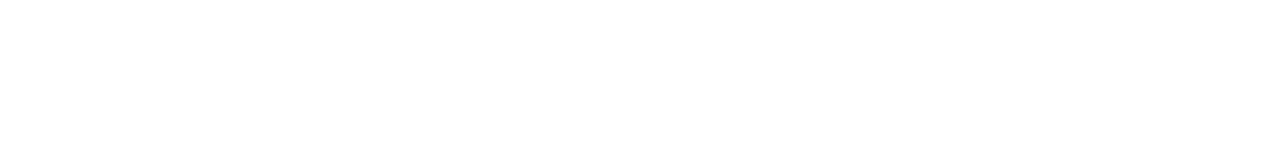
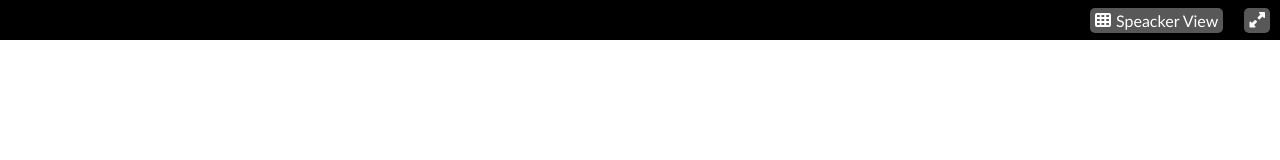
Before and after one commit to VolxDarkTV/html-css-zoom, a plain HTML site: page index.html in a window 1280 px wide. Drawn offline with Linux system fonts and the light colour scheme.

Commit message:
top action bar

```diff
--- a/css/style.css
+++ b/css/style.css
@@ -0,0 +1,36 @@
+*{
+    margin: 0;
+    padding: 0;
+    box-sizing: border-box;
+}
+body{
+    font-family: 'Gill Sans', 'Gill Sans MT', Calibri, 'Trebuchet MS', sans-serif;
+}
+/* Buttom Bar */
+.button-bar{
+    display: flex;
+    justify-content: flex-end;
+    max-height: 50px;
+    background-color: #000;
+    color: #fff;
+}
+.button-center{
+    display: flex;
+    justify-content: space-between;
+    align-items: center;
+    margin-right: 10px;
+    width: 180px;
+    height: 40px;
+}
+.button{
+    display: flex;
+    align-items: center;
+    height: 25px;
+    padding: 5px;
+    background-color: rgb(88, 88, 88);
+    border-radius: 5px;
+}
+/* Button */
+#view span{
+    margin-left: 5px;
+}
--- a/index.html
+++ b/index.html
@@ -5,9 +5,24 @@
     <meta http-equiv="X-UA-Compatible" content="IE=edge">
     <meta name="viewport" content="width=device-width, initial-scale=1.0">
     <link rel="stylesheet" href="css/style.css">
-    <title>Document</title>
+    <link rel="stylesheet" href="https://cdnjs.cloudflare.com/ajax/libs/font-awesome/6.2.0/css/all.min.css">
+    <title>Zoom</title>
 </head>
 <body>
+    <!-- Buttom Bar -->
+    <section class="button-bar">
+        <article class="button-center">
+            <div id="view" class="button">
+                <i class="fa-solid fa-table-cells"></i>
+                <span>Speacker View</span>
+            </div>
+            <div id="full" class="button">
+                <i class="fa-solid fa-up-right-and-down-left-from-center"></i>
+            </div>
+        </article>
+    </section>
+    <!-- Main -->
 
+    <!-- Action Bar -->
 </body>
 </html>
```
